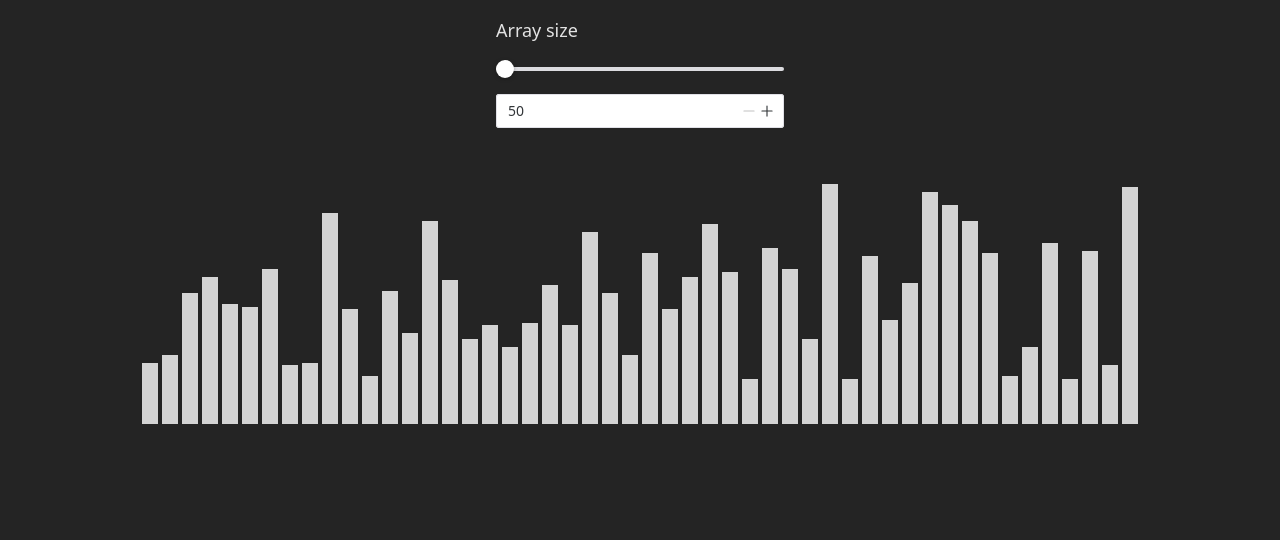
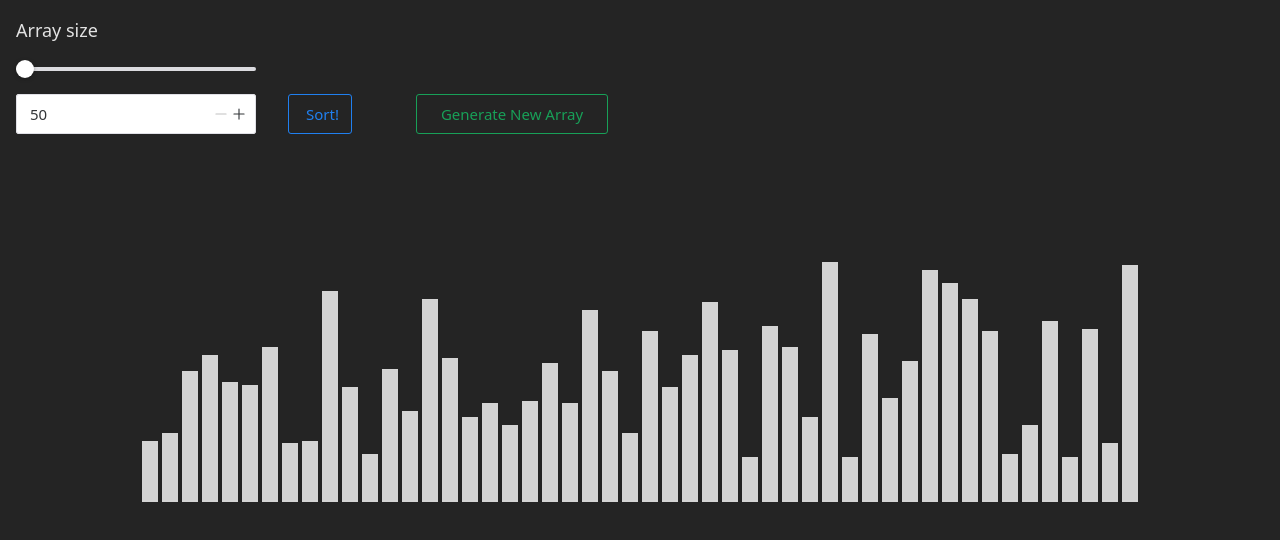
Before and after one commit to davi-tk/sorting-visualizer, a Vue app: page / in a window 1280 px wide. Shown: the top 540 px of the page. Built offline with nearby package versions, Linux system fonts and the light colour scheme.

Commit message:
feat : added sort and new array buttons

```diff
--- a/src/App.vue
+++ b/src/App.vue
@@ -1,31 +1,34 @@
 <script setup lang="ts">
 import { ref, Ref, watch } from 'vue';
 import { random } from 'lodash';
-import { NSlider, NInputNumber } from 'naive-ui';
+import { NSlider, NInputNumber, NButton } from 'naive-ui';
 import ArrayView from './components/ArrayView.vue';
 
 const min: number = 50
 const length: Ref<number> = ref(min)
 
-const randomArray = (length: number, min : number, max: number): number[] => [...new Array(length)].map(() => random(min/2, max))
+const randomArray = (length: number, min: number, max: number): number[] => [...new Array(length)].map(() => random(min / 2, max))
 
 const array: Ref<number[]> = ref(randomArray(length.value, 50, length.value * 2))
 
-watch(length, () => array.value = randomArray(length.value, 50,  length.value * 2))
+watch(length, () => array.value = randomArray(length.value, 50, length.value * 2))
 
-
+const sortArray = (array: number[]): number[] => array.sort((a, b) => a - b)
 
 </script>
 
 <template>
-  <section id="slider" class="w-3/12 p-4 m-auto">
-    <h3 class="text-lg">Array size</h3>
-    <n-slider :min=min v-model:value="length" :step="2" class="my-4" />
-    <n-input-number :min="min" v-model:value="length" />
+  <section id="controllers" class="grid grid-flow-col grid-cols-10 items-end">
+    <div id="slider" class="pt-4 pl-4 col-span-2">
+      <h3 class="text-lg">Array size</h3>
+      <n-slider :min=min v-model:value="length" :step="2" class="my-4" />
+      <n-input-number :min="min" v-model:value="length" size="large" />
+    </div>
+    <NButton @click="sortArray(array)" type="info" ghost size="large" class="mx-8">Sort!</NButton>
+    <NButton @click="array = randomArray(length, 50, length * 2)" type="primary" ghost size="large" class="col-span-2 mx-8">Generate New Array</NButton>
   </section>
 
-  <ArrayView :length="length" :array="array"/>
-
+  <ArrayView :length="length" :array="array" />
 </template>
 
 <style scoped></style>
--- a/src/components/ArrayView.vue
+++ b/src/components/ArrayView.vue
@@ -1,5 +1,5 @@
 <template>
-    <section class="w-fit m-auto mt-10" id="#array">
+    <section class="w-fit m-auto" id="#array" :style="{marginTop: '10%'}">
         <div class="place-items-end max-w flex gap-1">
 
             <div v-for="(value, index) in props.array" :key="index"
```
